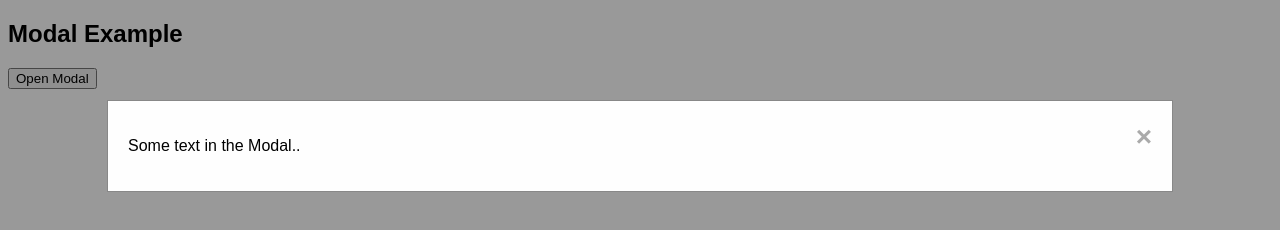
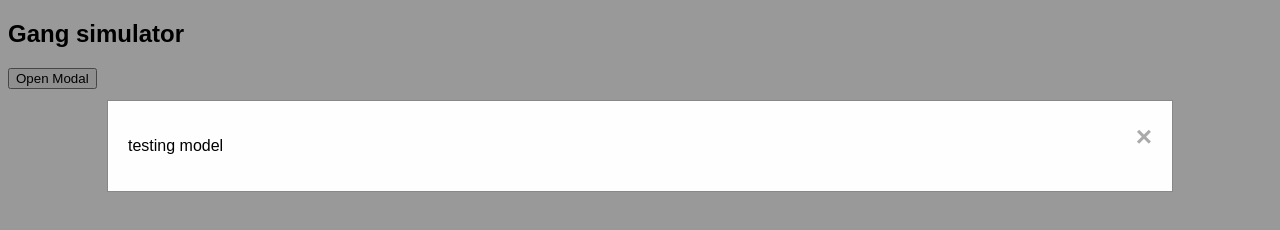
Before and after one commit to Zanman503/Gang-simulator, a plain HTML site: page index.html in a window 1280 px wide. Both pictures are taken after a click on the button "Open Modal". Drawn offline with Linux system fonts and the light colour scheme.

Commit message:
Update index.html

```diff
--- a/index.html
+++ b/index.html
@@ -3,13 +3,10 @@
 <head>
 <meta name="viewport" content="width=device-width, initial-scale=1">
       <link rel="stylesheet" href="style.css">
-<style>
-
-</style>
 </head>
 <body>
 
-<h2>Modal Example</h2>
+<h2>Gang simulator</h2>
 
 <!-- Trigger/Open The Modal -->
 <button id="myBtn">Open Modal</button>
@@ -20,7 +17,7 @@
   <!-- Modal content -->
   <div class="modal-content">
     <span class="close">&times;</span>
-    <p>Some text in the Modal..</p>
+    <p>testing model</p>
   </div>
 
 </div>
```
